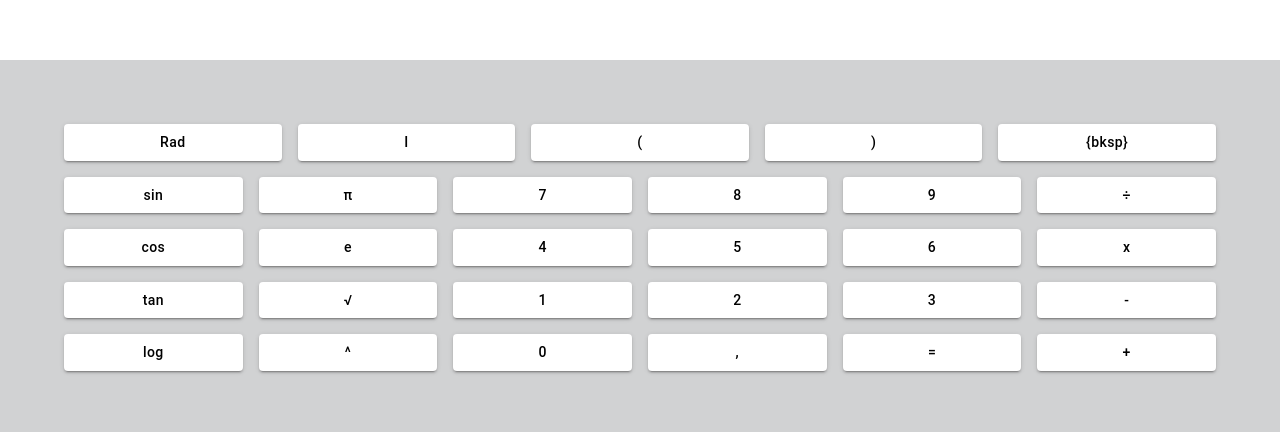
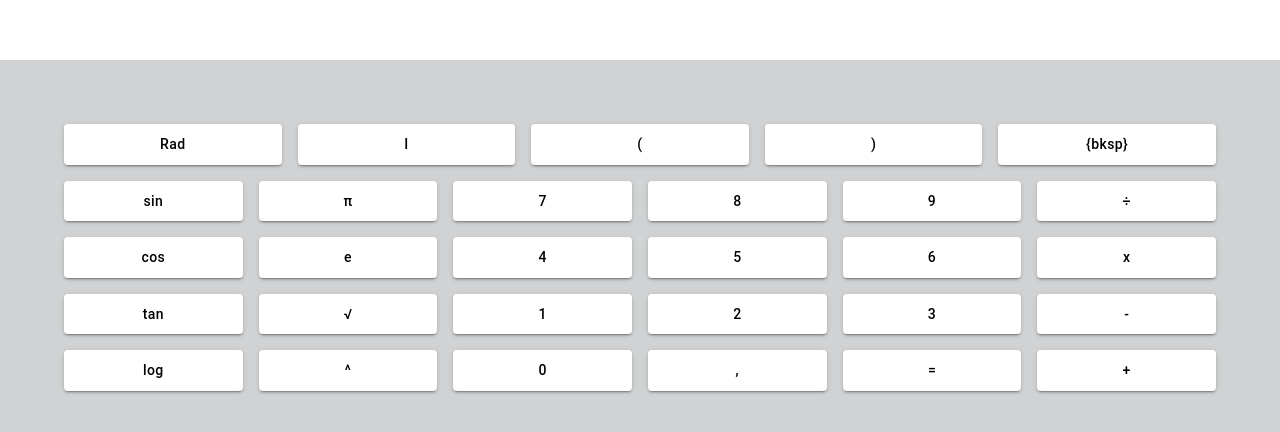
Before and after one commit to chiveslimey/MUI-NextJS-Keyboard, a Next.js app: page / in a window 1280 px wide. Shown: the part 340-772 px from the top of the page. Built offline with nearby package versions, Linux system fonts and the light colour scheme.

Commit message:
Test padding

```diff
--- a/app/page.tsx
+++ b/app/page.tsx
@@ -45,6 +45,7 @@ function Keyboard(props: {
                        sx={{
                          color: theme => theme.palette.mode === "light" ? "black" : "white",
                          bgcolor: theme => theme.palette.mode === "light" ? "white" : "#6c6d6e",
+                         padding: theme => theme.spacing(1),
                          textAlign: "center",
                          textTransform: "none",
                        }}
```
